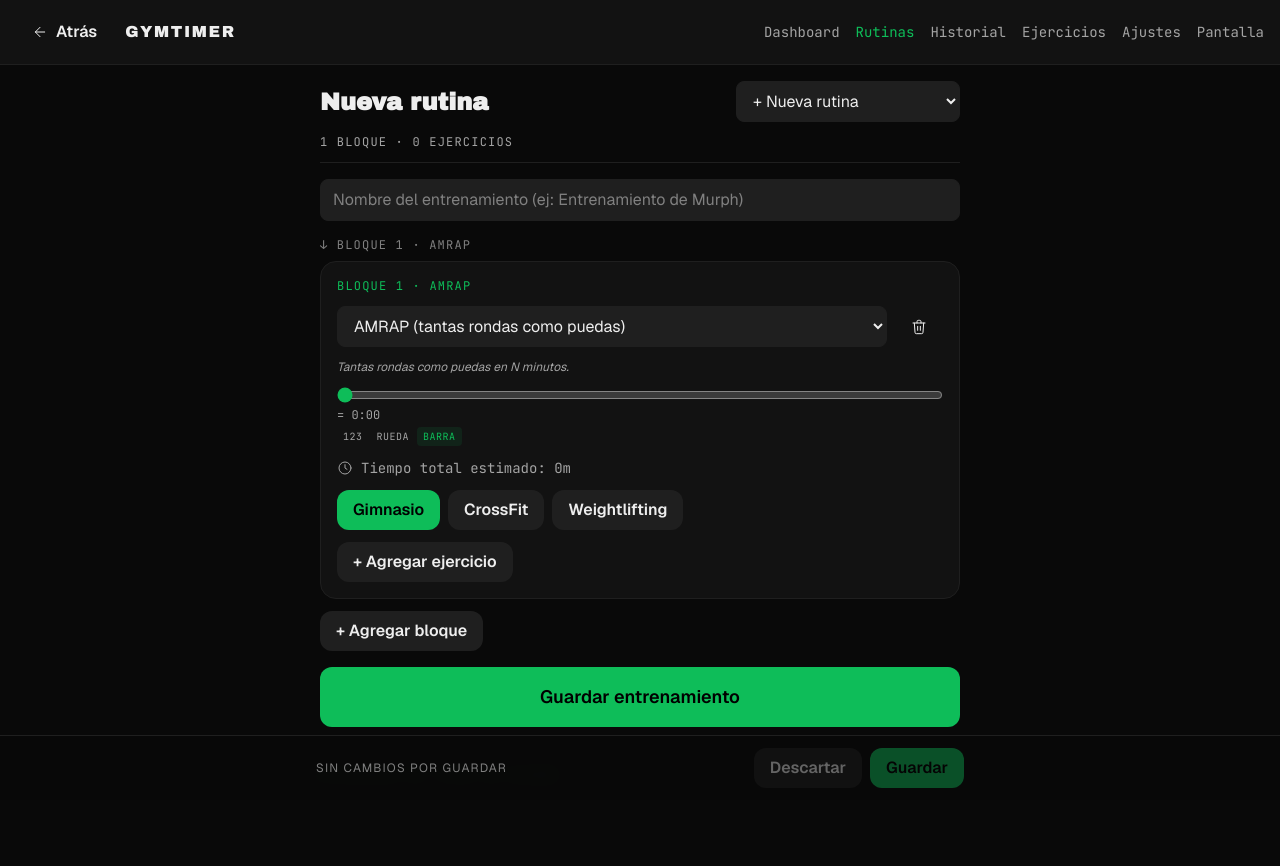
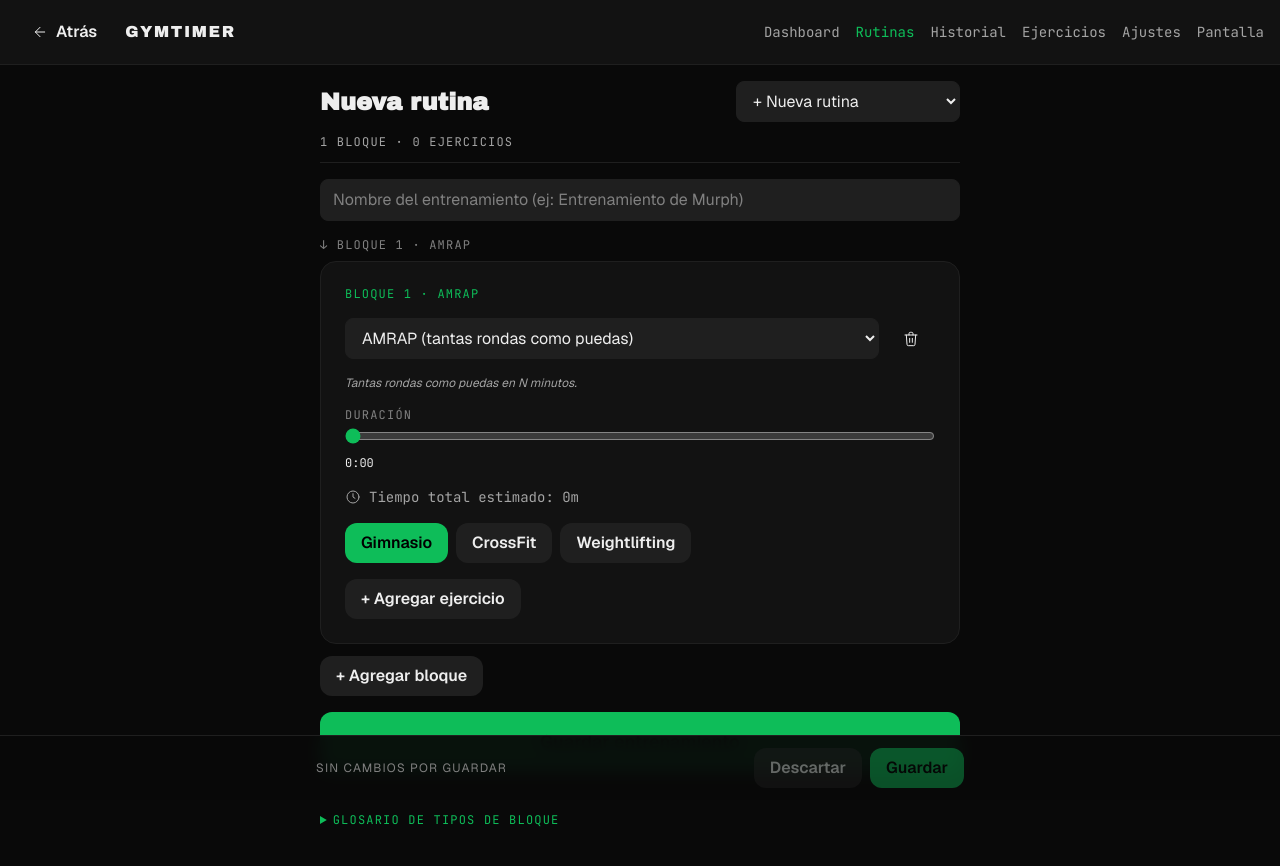
Before and after one commit to CamiloEscar/gymtimer-pro, a Next.js app: page /app/workouts/new in a window 1280 px wide. Shown: the top 866 px of the page. Built offline with nearby package versions, Linux system fonts and the light colour scheme.

Commit message:
refactor(workout): drop time-input variant switcher — one widget per field

```diff
--- a/src/components/workout/BlockEditor.tsx
+++ b/src/components/workout/BlockEditor.tsx
@@ -71,7 +71,7 @@ export function BlockEditor({
   const blockEstimatedSeconds = estimateWorkoutDurationSeconds({ blocks: [block] });
 
   return (
-    <Card className={`space-y-3 p-4 ${hasErrors ? "!border-danger-500" : ""}`}>
+    <Card className={`space-y-4 p-5 sm:p-6 ${hasErrors ? "!border-danger-500" : ""}`}>
       <p className="font-tactical text-xs uppercase tracking-widest text-brand-500">
         BLOQUE {index} · {BLOCK_TYPE_INFO[block.type].label.toUpperCase()}
       </p>
@@ -136,6 +136,9 @@ export function BlockEditor({
 
       {showDuration && (
         <div className="space-y-1">
+          <p className="font-tactical text-xs uppercase tracking-widest text-phosphor-muted">
+            Duración
+          </p>
           <TimeInput
             ariaLabel="Duración"
             seconds={block.durationSeconds}
@@ -263,19 +266,27 @@ export function BlockEditor({
       )}
 
       {isBasic && (
-        <div className="grid grid-cols-2 gap-2">
+        <div className="grid grid-cols-2 gap-3">
           <div className="space-y-1">
+            <p className="font-tactical text-xs uppercase tracking-widest text-phosphor-muted">
+              Ejercicio
+            </p>
             <TimeInput
               ariaLabel="Tiempo de ejercicio"
               seconds={block.workSeconds ?? 0}
               onChangeSeconds={(seconds) => onChange({ ...block, workSeconds: seconds })}
+              variant="slider"
             />
           </div>
           <div className="space-y-1">
+            <p className="font-tactical text-xs uppercase tracking-widest text-phosphor-muted">
+              Pausa
+            </p>
             <TimeInput
               ariaLabel="Tiempo de pausa"
               seconds={block.restSeconds ?? 0}
               onChangeSeconds={(seconds) => onChange({ ...block, restSeconds: seconds })}
+              variant="wheel"
             />
           </div>
           <Input
--- a/src/components/workout/TimeInput.tsx
+++ b/src/components/workout/TimeInput.tsx
@@ -1,6 +1,6 @@
 "use client";
 
-import { useEffect, useRef, useState } from "react";
+import { useEffect, useRef } from "react";
 import { Input } from "@/components/ui/Input";
 import { formatTimeInput } from "@/lib/workout/formatTimeInput";
 
@@ -10,12 +10,12 @@ interface TimeInputProps {
   ariaLabel: string;
   seconds: number;
   onChangeSeconds: (seconds: number) => void;
-  // Widget used to enter the value. Prototype of "modos distintos de colocar
-  // el tiempo": numeric keyboard for precise technical values, a scrollable
-  // wheel for short ranges, a bar for "duration feel" (AMRAP long windows).
-  // The editor shows a small switcher so the trainer can swap per field while
-  // we validate which widget fits which cadence.
-  variant?: TimeInputVariant;
+  // Widget used to enter the value. Call sites pass the variant that best
+  // fits the field (slider for long durations like AMRAP, wheel for short
+  // cadences like FGB station/rest, numeric for compact readouts). The
+  // prototype switcher that let the trainer toggle between them was removed
+  // — it was visual noise.
+  variant: TimeInputVariant;
 }
 
 const TIME_WHEEL_STEP = 5;
@@ -29,14 +29,7 @@ for (let s = 0; s <= TIME_WHEEL_MAX; s += TIME_WHEEL_STEP) {
 // value and must stay small for the DOM.
 const SLIDER_MAX = 7200; // 2 h
 
-const VARIANT_LABELS: Record<TimeInputVariant, string> = {
-  numeric: "123",
-  wheel: "Rueda",
-  slider: "Barra",
-};
-
-export function TimeInput({ ariaLabel, seconds, onChangeSeconds, variant = "numeric" }: TimeInputProps) {
-  const [mode, setMode] = useState<TimeInputVariant>(variant);
+export function TimeInput({ ariaLabel, seconds, onChangeSeconds, variant }: TimeInputProps) {
   const wheelRef = useRef<HTMLDivElement>(null);
   const total = Math.max(0, Math.floor(seconds));
   const minutes = Math.floor(total / 60);
@@ -45,17 +38,16 @@ export function TimeInput({ ariaLabel, seconds, onChangeSeconds, variant = "nume
   // Center the selected value in the scrollable wheel whenever it changes.
   // guard: scrollIntoView is not implemented in jsdom (tests run headless).
   useEffect(() => {
-    if (mode !== "wheel" || !wheelRef.current) return;
+    if (variant !== "wheel" || !wheelRef.current) return;
     const el = wheelRef.current.querySelector<HTMLElement>(`[data-seconds="${total}"]`);
     if (el && typeof el.scrollIntoView === "function") {
       el.scrollIntoView({ inline: "center", block: "nearest", behavior: "smooth" });
     }
-  }, [total, mode]);
+  }, [total, variant]);
 
-  if (mode === "slider") {
+  if (variant === "slider") {
     return (
-      <div role="group" aria-label={ariaLabel} className="flex flex-col gap-1">
-        <div className="flex items-center gap-1">
+      <div role="group" aria-label={ariaLabel}>
         <input
           aria-label={ariaLabel}
           type="range"
@@ -66,18 +58,16 @@ export function TimeInput({ ariaLabel, seconds, onChangeSeconds, variant = "nume
           onChange={(e) => onChangeSeconds(Number(e.target.value))}
           className="w-full accent-brand-500"
         />
-        </div>
-        <span className="text-xs text-phosphor-dim font-tactical whitespace-nowrap">
-          = {formatTimeInput(total)}
+        <span className="block mt-1 text-xs font-tactical tabular-nums text-phosphor">
+          {formatTimeInput(total)}
         </span>
-        <VariantSwitcher ariaLabel={ariaLabel} mode={mode} onModeChange={setMode} />
       </div>
     );
   }
 
-  if (mode === "wheel") {
+  if (variant === "wheel") {
     return (
-      <div role="group" aria-label={ariaLabel} className="flex flex-col gap-1">
+      <div role="group" aria-label={ariaLabel}>
         <div
           ref={wheelRef}
           className="flex h-12 items-center overflow-x-auto [-ms-overflow-style:none] [scrollbar-width:none] [&::-webkit-scrollbar]:hidden"
@@ -97,21 +87,15 @@ export function TimeInput({ ariaLabel, seconds, onChangeSeconds, variant = "nume
             </button>
           ))}
         </div>
-        <span className="text-xs text-phosphor-dim font-tactical whitespace-nowrap">
-          = {formatTimeInput(total)}
+        <span className="block mt-1 text-xs font-tactical tabular-nums text-phosphor">
+          {formatTimeInput(total)}
         </span>
-        <VariantSwitcher ariaLabel={ariaLabel} mode={mode} onModeChange={setMode} />
       </div>
     );
   }
 
   return (
-    <div
-      role="group"
-      aria-label={ariaLabel}
-      className="flex flex-col gap-1 sm:flex-row sm:items-center sm:gap-2"
-    >
-      <div className="flex items-center gap-1">
+    <div role="group" aria-label={ariaLabel} className="flex items-center gap-1">
       <Input
         aria-label={`${ariaLabel} minutos`}
         type="number"
@@ -139,43 +123,5 @@ export function TimeInput({ ariaLabel, seconds, onChangeSeconds, variant = "nume
         className="w-16 text-center"
       />
     </div>
-      {seconds > 0 && (
-        <span className="text-xs text-phosphor-dim font-tactical whitespace-nowrap">
-          = {formatTimeInput(seconds)}
-        </span>
-      )}
-      <VariantSwitcher ariaLabel={ariaLabel} mode={mode} onModeChange={setMode} />
-    </div>
   );
 }
-
-function VariantSwitcher({
-  ariaLabel,
-  mode,
-  onModeChange,
-}: {
-  ariaLabel: string;
-  mode: TimeInputVariant;
-  onModeChange: (mode: TimeInputVariant) => void;
-}) {
-  return (
-    <div className="inline-flex items-center gap-0.5">
-      {(Object.keys(VARIANT_LABELS) as TimeInputVariant[]).map((variantMode) => (
-        <button
-          key={variantMode}
-          type="button"
-          aria-label={`${ariaLabel}: ${VARIANT_LABELS[variantMode]}`}
-          aria-pressed={mode === variantMode}
-          onClick={() => onModeChange(variantMode)}
-          className={`rounded px-1.5 py-0.5 text-[10px] font-tactical uppercase tracking-wider transition-colors cursor-pointer ${
-            mode === variantMode
-              ? "text-brand-500 bg-brand-500/10"
-              : "text-phosphor-dim hover:text-phosphor"
-          }`}
-        >
-          {VARIANT_LABELS[variantMode]}
-        </button>
-      ))}
-    </div>
-  );
-}
```
Also changed, not shown: 1 other file (tests, documents, lock files or other folders). Lines whose indentation alone changed are shown as unchanged.
